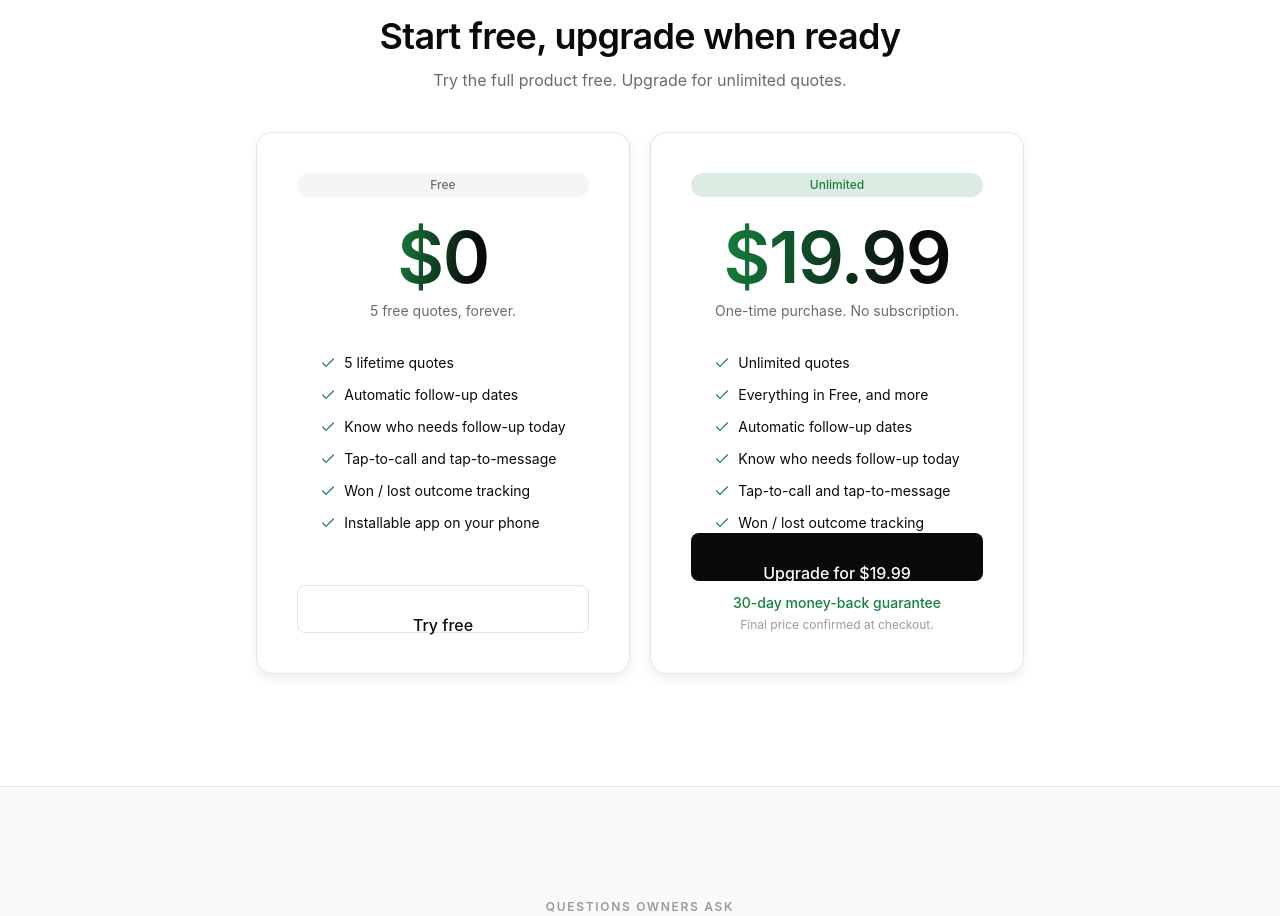
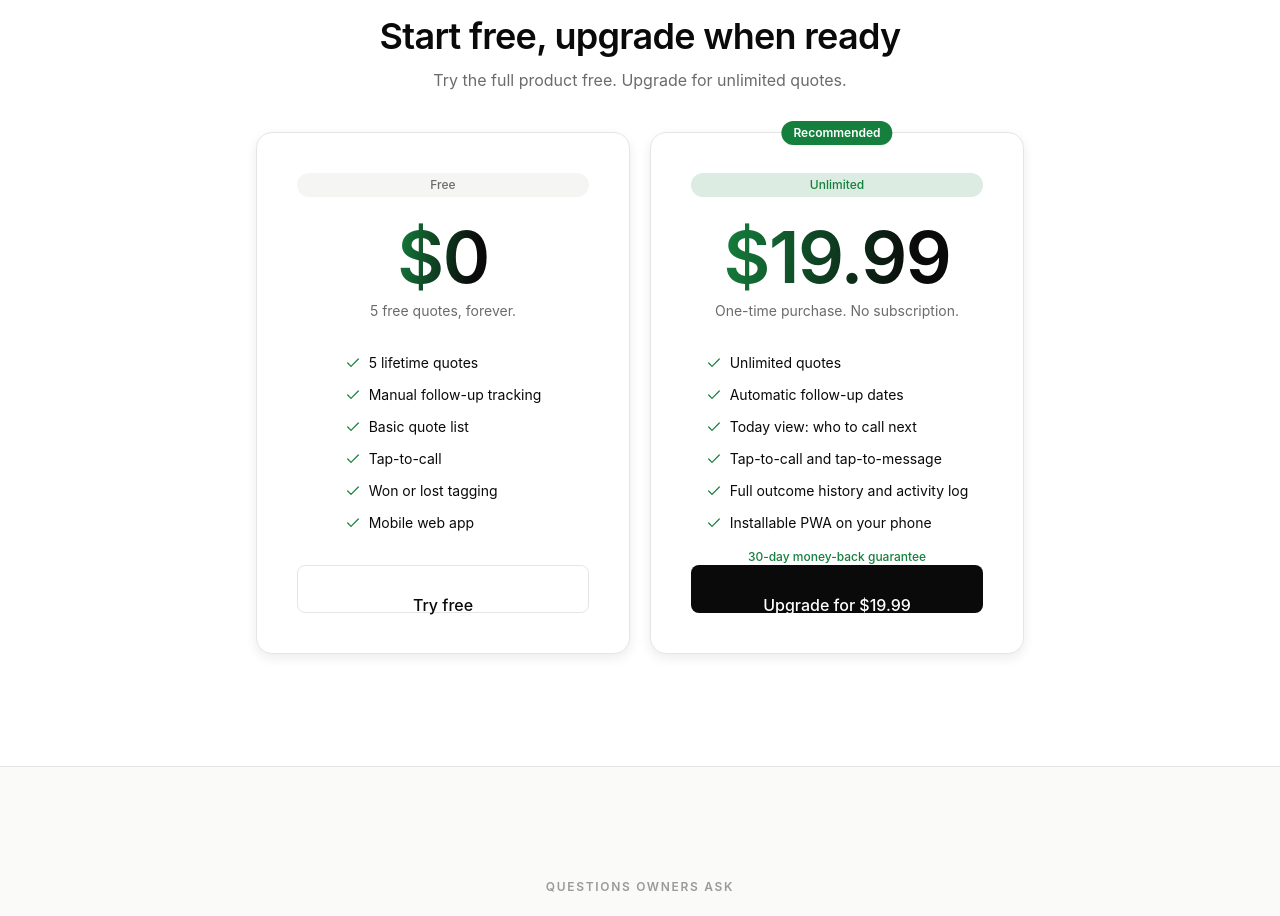
Before and after one commit to Captless/Next-Knock, a React (Vite) app: page / in a window 1280 px wide. Shown: the part 4100-5016 px from the top of the page. Built offline with nearby package versions, Linux system fonts and the light colour scheme; no server answers; a web font is replaced by a local one.

Commit message:
fix: align pricing card buttons, distinct free/paid features, add Recommended tag

```diff
--- a/src/routes/Landing.tsx
+++ b/src/routes/Landing.tsx
@@ -339,11 +339,11 @@ export function Landing() {
                   sub: '5 free quotes, forever.',
                   features: [
                     '5 lifetime quotes',
-                    'Automatic follow-up dates',
-                    'Know who needs follow-up today',
-                    'Tap-to-call and tap-to-message',
-                    'Won / lost outcome tracking',
-                    'Installable app on your phone',
+                    'Manual follow-up tracking',
+                    'Basic quote list',
+                    'Tap-to-call',
+                    'Won or lost tagging',
+                    'Mobile web app',
                   ],
                   cta: 'Try free',
                   ctaVariant: 'secondary',
@@ -355,17 +355,22 @@ export function Landing() {
                   sub: 'One-time purchase. No subscription.',
                   features: [
                     'Unlimited quotes',
-                    'Everything in Free, and more',
                     'Automatic follow-up dates',
-                    'Know who needs follow-up today',
+                    'Today view: who to call next',
                     'Tap-to-call and tap-to-message',
-                    'Won / lost outcome tracking',
+                    'Full outcome history and activity log',
+                    'Installable PWA on your phone',
                   ],
                   cta: 'Upgrade for $19.99',
                   ctaVariant: 'primary',
                 },
               ].map((plan) => (
-                <div key={plan.badge} className="flex flex-col rounded-xl border border-line bg-white p-8 text-center shadow-pop sm:p-10">
+                <div key={plan.badge} className="relative flex flex-col rounded-xl border border-line bg-white p-8 text-center shadow-pop sm:p-10">
+                  {plan.badge === 'Unlimited' && (
+                    <span className="absolute -top-3 left-1/2 -translate-x-1/2 rounded-full bg-success px-3 py-1 text-xs font-semibold text-white shadow-sm">
+                      Recommended
+                    </span>
+                  )}
                   <span className={`inline-block rounded-full px-3 py-1 text-xs font-medium ${plan.badgeClass}`}>
                     {plan.badge}
                   </span>
@@ -380,6 +385,9 @@ export function Landing() {
                       </li>
                     ))}
                   </ul>
+                  {plan.badge === 'Unlimited' && (
+                    <p className="mt-4 text-xs font-medium text-success">30-day money-back guarantee</p>
+                  )}
                   <Button
                     variant={plan.ctaVariant as 'primary' | 'secondary'}
                     size="lg"
@@ -392,12 +400,6 @@ export function Landing() {
                   >
                     {plan.cta}
                   </Button>
-                  {plan.badge === 'Unlimited' && (
-                    <>
-                      <p className="mt-3 text-sm font-medium text-success">30-day money-back guarantee</p>
-                      <p className="mt-1 text-xs text-ink-subtle">Final price confirmed at checkout.</p>
-                    </>
-                  )}
                 </div>
               ))}
             </div>
```
